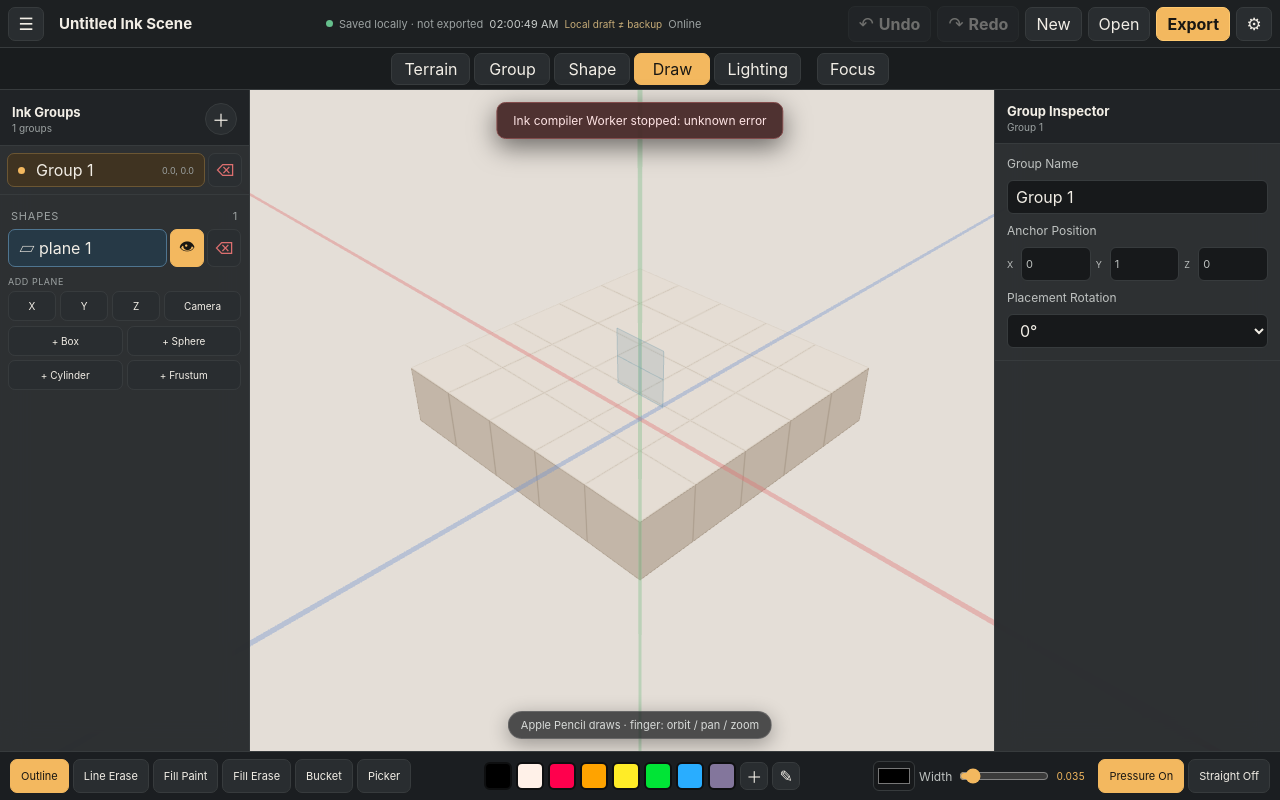
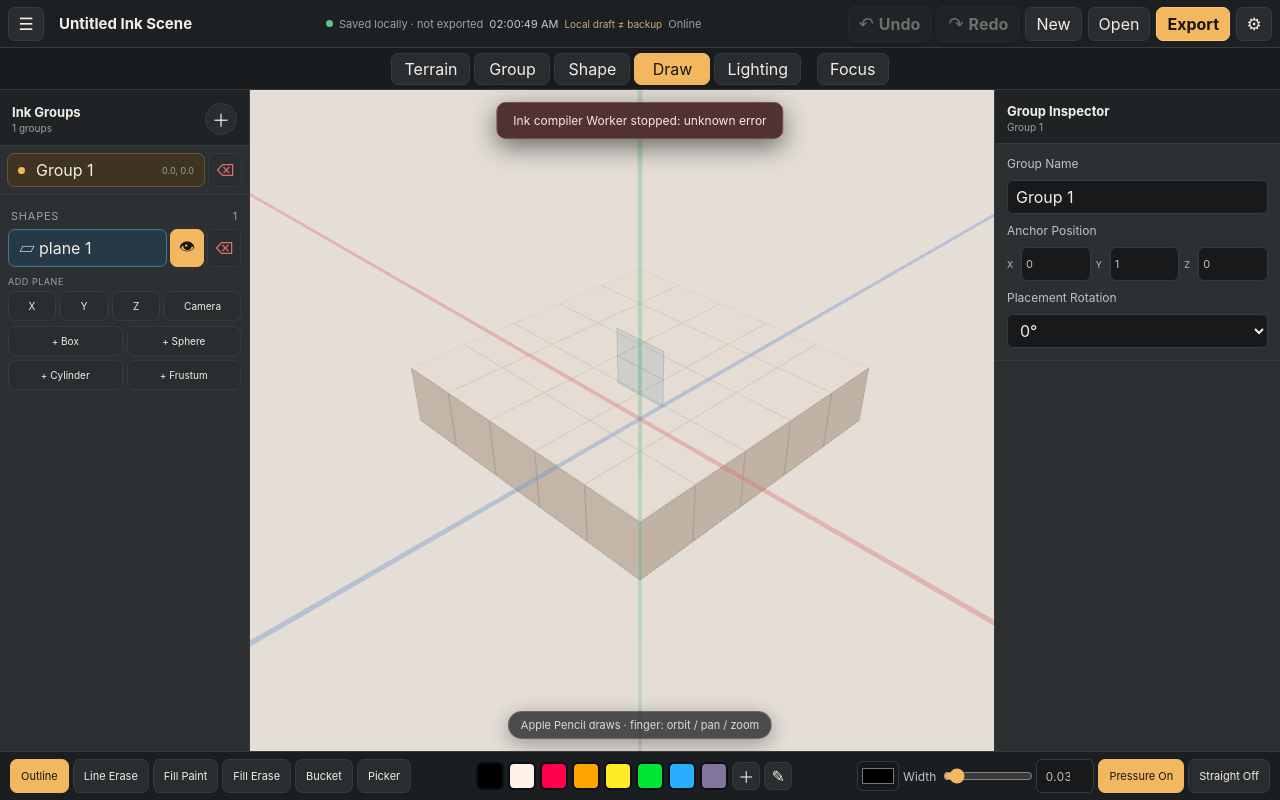
Before and after one commit to Mario8664/InkAssetStudio, a Vue app: page / in a window 1280 px wide. Built offline with nearby package versions, Linux system fonts and the light colour scheme.

Commit message:
feat(ui): add precise numeric inputs for sliders

```diff
--- a/src/app/App.vue
+++ b/src/app/App.vue
@@ -461,7 +461,7 @@ function setNormalOutsetColor(event: Event): void {
 
 function setNormalOutsetDistance(event: Event): void {
   const fallback = activeNormalOutset.value?.distance ?? createDefaultInkNormalOutsetSettings().distance;
-  const distance = Math.min(1, Math.max(0.001, finiteInput(event, fallback)));
+  const distance = boundedInput(event, fallback, 0.001, 1);
   updateActiveNormalOutset('Set Ink normal outset distance', 'normal-outset:distance', (current) => ({ ...current, distance }));
 }
 
@@ -491,6 +491,19 @@ function updateLighting(path: string, raw: string | number): void {
     target[key] = raw;
     return { ...value, previewLighting: lighting };
   });
+}
+
+function setLightingRange(path: string, event: Event, fallback: number, minimum: number, maximum: number): void {
+  updateLighting(path, boundedInput(event, fallback, minimum, maximum));
+}
+
+function setSessionRange(
+  field: 'outlineWidth' | 'outlineEraserWidth' | 'fillBrushSize',
+  event: Event,
+  minimum: number,
+  maximum: number,
+): void {
+  session[field] = boundedInput(event, session[field], minimum, maximum);
 }
 
 function resetLightingToPainting(): void {
@@ -539,6 +552,14 @@ function showMessage(text: string, tone: 'info' | 'error' = 'info'): void {
 function finiteInput(event: Event, fallback: number): number {
   const value = Number((event.target as HTMLInputElement).value);
   return Number.isFinite(value) ? value : fallback;
+}
+
+function boundedInput(event: Event, fallback: number, minimum: number, maximum: number): number {
+  const input = event.target as HTMLInputElement;
+  const value = finiteInput(event, fallback);
+  const bounded = Math.min(maximum, Math.max(minimum, value));
+  input.value = String(bounded);
+  return bounded;
 }
 
 function degrees(value: number): number { return Math.round(value * 180 / Math.PI * 100) / 100; }
@@ -699,13 +720,13 @@ function degrees(value: number): number { return Math.round(value * 180 / Math.P
             <label class="check-row"><input v-model="session.showAxes" type="checkbox" /> Show coordinate axes</label>
           </div>
           <div class="day-phase-control">
-            <label>Day / Night <output>{{ document.previewLighting.dayNightPhase.toFixed(2) }}</output></label>
+            <label>Day / Night <input aria-label="Day and night phase value" class="lighting-range-number" :value="document.previewLighting.dayNightPhase" type="number" min="-1" max="1" step="0.01" @change="setLightingRange('dayNightPhase', $event, 0, -1, 1)" /></label>
             <input aria-label="Day and night phase" :value="document.previewLighting.dayNightPhase" type="range" min="-1" max="1" step="0.01" @input="updateLighting('dayNightPhase', finiteInput($event, 0))" />
             <div class="phase-ticks"><span>−1 Midnight</span><span>0 Noon</span><span>+1 Midnight</span></div>
           </div>
-          <label>Sun Path Tilt X <output>{{ document.previewLighting.sunPathTiltXDegrees.toFixed(1) }}°</output></label>
+          <label>Sun Path Tilt X <input aria-label="Sun path tilt X value" class="lighting-range-number" :value="document.previewLighting.sunPathTiltXDegrees" type="number" min="-89" max="89" step="0.1" @change="setLightingRange('sunPathTiltXDegrees', $event, -12, -89, 89)" /></label>
           <input :value="document.previewLighting.sunPathTiltXDegrees" type="range" min="-89" max="89" step="0.1" @input="updateLighting('sunPathTiltXDegrees', finiteInput($event, -12))" />
-          <label>Path Offset Z <output>{{ document.previewLighting.sunPathOffsetZDegrees.toFixed(1) }}°</output></label>
+          <label>Path Offset Z <input aria-label="Sun path offset Z value" class="lighting-range-number" :value="document.previewLighting.sunPathOffsetZDegrees" type="number" min="-180" max="180" step="0.1" @change="setLightingRange('sunPathOffsetZDegrees', $event, 15, -180, 180)" /></label>
           <input :value="document.previewLighting.sunPathOffsetZDegrees" type="range" min="-180" max="180" step="0.1" @input="updateLighting('sunPathOffsetZDegrees', finiteInput($event, 15))" />
           <label class="lighting-number-row">Terrain Bounce <input type="number" min="0" max="20" step="0.05" :value="document.previewLighting.terrainBounceIntensity" @input="updateLighting('terrainBounceIntensity', finiteInput($event, 0.5))" /></label>
           <div class="lighting-profile-grid">
@@ -773,8 +794,10 @@ function degrees(value: number): number { return Math.round(value * 180 / Math.P
             <template v-if="activeNormalOutset.enabled">
               <label>Shell Color <input :value="activeNormalOutset.color" type="color" @input="setNormalOutsetColor" /></label>
               <label>Shell Outset
-                <input :value="activeNormalOutset.distance" type="range" min="0.001" max="1" step="0.001" @input="setNormalOutsetDistance" />
-                <output>{{ activeNormalOutset.distance.toFixed(3) }}</output>
+                <span class="range-input-row">
+                  <input :value="activeNormalOutset.distance" type="range" min="0.001" max="1" step="0.001" @input="setNormalOutsetDistance" />
+                  <input aria-label="Normal outset distance" class="precision-number" :value="activeNormalOutset.distance" type="number" min="0.001" max="1" step="0.001" @change="setNormalOutsetDistance" />
+                </span>
               </label>
             </template>
             <p class="note">The shell uses final-dimension Shape geometry, so its world-unit outset remains consistent. It does not enter Ink hard shadows.</p>
@@ -801,9 +824,9 @@ function degrees(value: number): number { return Math.round(value * 180 / Math.P
       </div>
       <div class="tool-group tool-options">
         <label class="color-field"><span>Color</span><input v-if="session.drawTool === 'outline' || session.drawTool === 'outline-eraser'" v-model="session.outlineColor" type="color" /><input v-else v-model="session.fillColor" type="color" /></label>
-        <label v-if="session.drawTool === 'outline'">Width <input v-model.number="session.outlineWidth" type="range" min="0.005" max="0.5" step="0.005" /><output>{{ session.outlineWidth.toFixed(3) }}</output></label>
-        <label v-else-if="session.drawTool === 'outline-eraser'">Width <input v-model.number="session.outlineEraserWidth" type="range" min="0.01" max="1" step="0.01" /><output>{{ session.outlineEraserWidth.toFixed(2) }}</output></label>
-        <label v-else>Size <input v-model.number="session.fillBrushSize" type="range" min="0.02" max="1" step="0.01" /><output>{{ session.fillBrushSize.toFixed(2) }}</output></label>
+        <label v-if="session.drawTool === 'outline'">Width <span class="range-input-row"><input v-model.number="session.outlineWidth" type="range" min="0.005" max="0.5" step="0.005" /><input aria-label="Outline width" class="precision-number" :value="session.outlineWidth" type="number" min="0.005" max="0.5" step="0.005" @change="setSessionRange('outlineWidth', $event, 0.005, 0.5)" /></span></label>
+        <label v-else-if="session.drawTool === 'outline-eraser'">Width <span class="range-input-row"><input v-model.number="session.outlineEraserWidth" type="range" min="0.01" max="1" step="0.01" /><input aria-label="Outline eraser width" class="precision-number" :value="session.outlineEraserWidth" type="number" min="0.01" max="1" step="0.01" @change="setSessionRange('outlineEraserWidth', $event, 0.01, 1)" /></span></label>
+        <label v-else>Size <span class="range-input-row"><input v-model.number="session.fillBrushSize" type="range" min="0.02" max="1" step="0.01" /><input aria-label="Fill brush size" class="precision-number" :value="session.fillBrushSize" type="number" min="0.02" max="1" step="0.01" @change="setSessionRange('fillBrushSize', $event, 0.02, 1)" /></span></label>
         <div v-if="session.drawTool === 'fill-brush' || session.drawTool === 'fill-eraser'" class="segmented compact"><button :class="{ active: session.fillBrushShape === 'circle' }" @click="session.fillBrushShape = 'circle'">●</button><button :class="{ active: session.fillBrushShape === 'square' }" @click="session.fillBrushShape = 'square'">■</button></div>
         <button class="toggle" :class="{ active: session.pressureEnabled }" title="Use Apple Pencil pressure for new outline points" @click="session.pressureEnabled = !session.pressureEnabled">Pressure {{ session.pressureEnabled ? 'On' : 'Off' }}</button>
         <button v-if="session.drawTool === 'outline'" class="toggle" :class="{ active: session.straightLineEnabled }" @click="session.straightLineEnabled = !session.straightLineEnabled">Straight {{ session.straightLineEnabled ? 'On' : 'Off' }}</button>
--- a/src/app/style.css
+++ b/src/app/style.css
@@ -99,7 +99,9 @@ output { color: var(--accent); font-variant-numeric: tabular-nums; }
 .normal-outset-settings { display: grid; gap: 8px; margin: 4px 0 0; padding: 9px; border: 1px solid #41484b; border-radius: 8px; }
 .normal-outset-settings legend { padding: 0 5px; color: var(--accent); font-size: 11px; }
 .normal-outset-settings .checkbox-label { display: flex; align-items: center; gap: 7px; }
-.normal-outset-settings input[type="range"] { width: 100%; }
+.range-input-row { display: grid; grid-template-columns: minmax(0, 1fr) 70px; align-items: center; gap: 7px; min-width: 0; }
+.range-input-row input[type="range"] { width: 100%; min-width: 0; }
+.precision-number, .lighting-range-number { width: 70px; min-width: 0; font-variant-numeric: tabular-nums; text-align: right; }
 .snap-settings { display: grid; grid-template-columns: auto minmax(0, 1fr); align-items: end; gap: 8px; padding: 8px; border: 1px solid var(--line); border-radius: 8px; background: #191c1e; }
 .snap-settings .check-row { align-self: center; white-space: nowrap; }
 .snap-settings input[type="number"] { min-width: 0; }
@@ -147,9 +149,9 @@ output { color: var(--accent); font-variant-numeric: tabular-nums; }
 .small-button { width: 28px; min-height: 28px; padding: 0; }
 .tool-options { justify-content: flex-end; }
 .tool-options > label { display: flex; align-items: center; gap: 5px; white-space: nowrap; }
-.tool-options input[type="range"] { width: 90px; }
+.tool-options .range-input-row { grid-template-columns: 90px 58px; gap: 5px; }
+.tool-options .precision-number { width: 58px; }
 .color-field span { display: none; }
-.tool-options output { width: 38px; font-size: 10px; }
 .toggle { white-space: nowrap; font-size: 11px; }
 .palette-editor { position: fixed; left: 50%; bottom: 62px; z-index: 80; width: min(560px, calc(100% - 28px)); max-height: min(55vh, 440px); transform: translateX(-50%); overflow: auto; padding: 10px; border: 1px solid #54595b; border-radius: 12px; background: #202326f7; box-shadow: 0 14px 46px #000a; }
 .palette-editor header { position: sticky; top: -10px; z-index: 2; display: flex; align-items: center; justify-content: space-between; padding: 2px 0 8px; background: #202326; }
```
Also changed, not shown: tools/visual-check.mjs (+33 -24 lines), 1 other file (tests, documents, lock files or other folders).
